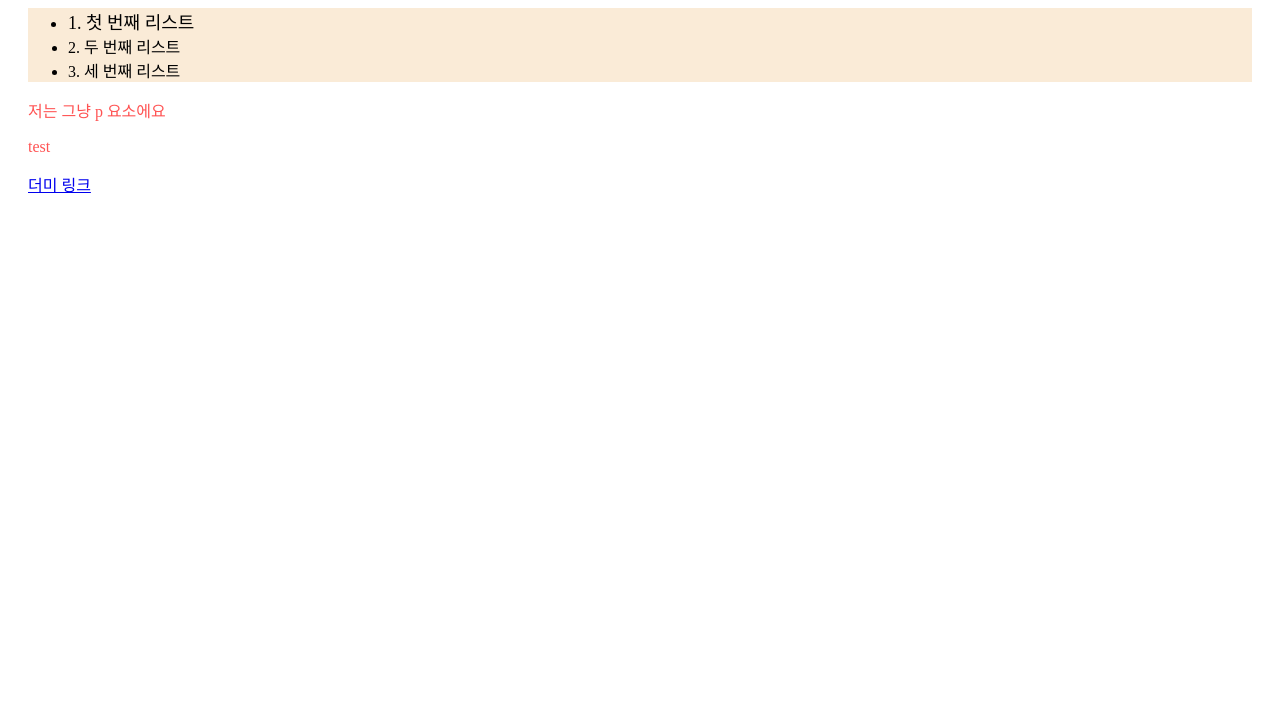
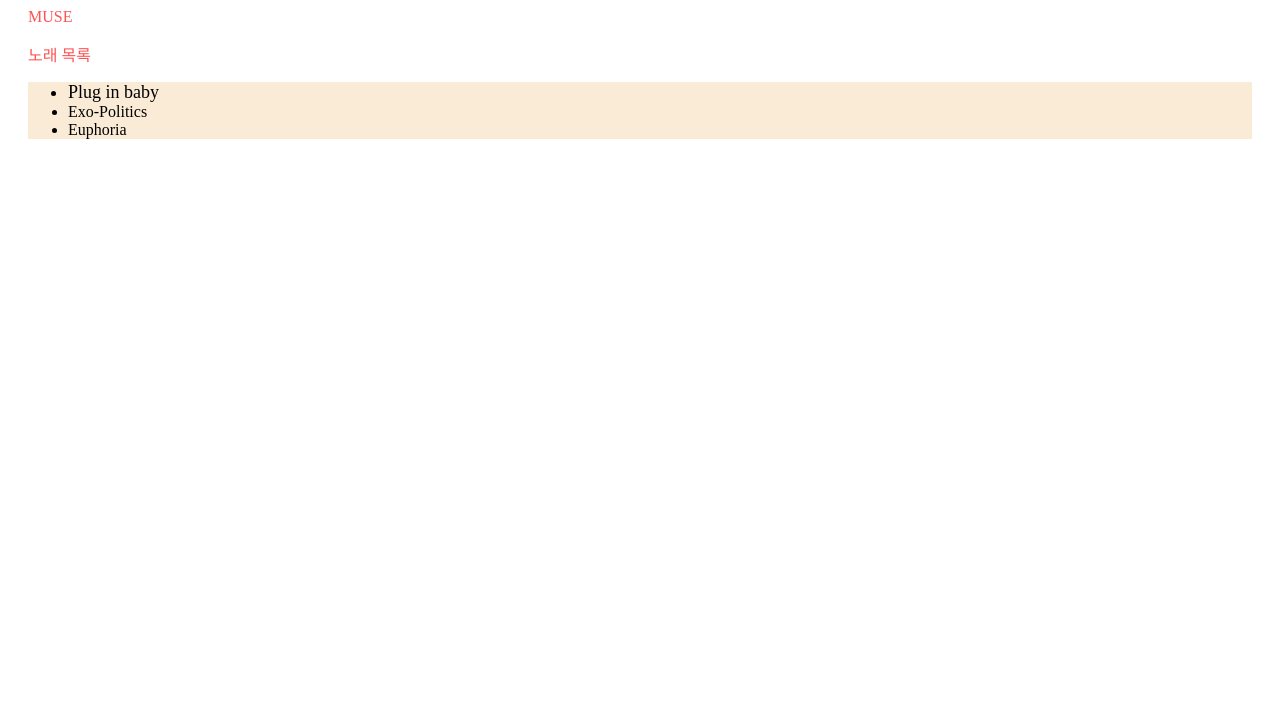
Before and after one commit to yodiodine/SCSS_study, a plain HTML site: page index.html in a window 1280 px wide. Shown: the part 81-800 px from the top of the page. Drawn offline with Linux system fonts and the light colour scheme.

Commit message:
index 내용 변경

```diff
--- a/css/style.scss
+++ b/css/style.scss
@@ -1,22 +1,11 @@
 $pretty_red: #ff5353;
 
-h1 { color : orange; }
-
-div{
-    margin : 10px 20px;
-    ul {
-        list-style: noen;
-        background-color: antiquewhite;
-        li:nth-child(1) {
-            font-size: 18px;
-        }
-    }
+body{
+    list-style: none;
+    text-decoration: none;
+    margin: 0;
+    padding: 0;
+    box-sizing: border-box;
 }
 
-p {
-    color: $pretty_red;
-}
-
-a {
-    color: #ff5353;
-}
+h1 { font-weight: bold;}
--- a/index.html
+++ b/index.html
@@ -8,20 +8,18 @@
     <title>SCSS 연습용 파일</title>
 </head>
 <body>
-    <h1>기본 요소만 넣습니다아</h1>
+    <h1>아이엠 그라운드 좋아하는 아티스트 적기</h1>
 
-    <div>
-        <ul>
-            <li>1. 첫 번째 리스트</li>
-            <li>2. 두 번째 리스트</li>
-            <li>3. 세 번째 리스트</li>
+    <div class="artist_wrap">
+        <p class="artist_nm">MUSE</p>
+
+        <p class="song_tit">노래 목록</p>
+        <ul class="song_list">
+            <li class="song_nm">Plug in baby</li>
+            <li class="song_nm">Exo-Politics</li>
+            <li class="song_nm">Euphoria</li>
         </ul>
     </div>
 
-    <div>
-        <p>저는 그냥 p 요소에요</p>
-        <p>test</p>
-        <a href="#">더미 링크</a>
-    </div>
 </body>
 </html>
```
